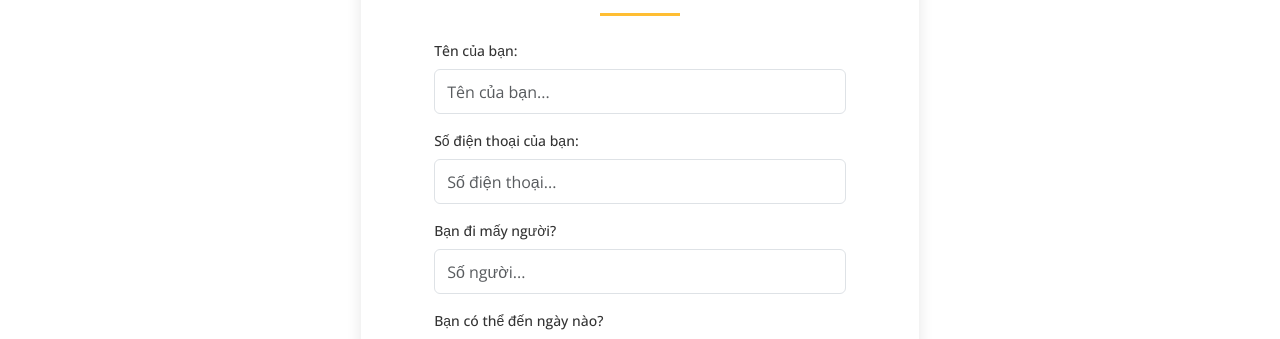
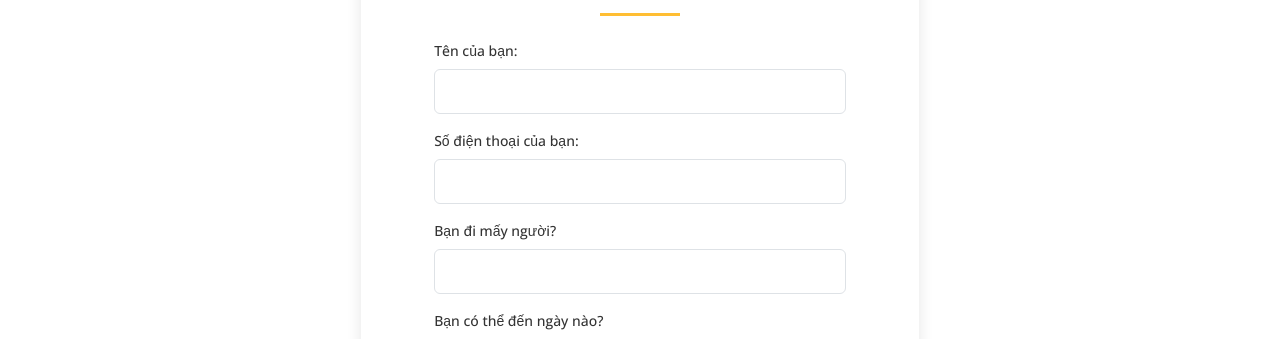
Before and after one commit to Khoa-CNTT/XDHTQLNH1338, a React (Vite) app in the folder fe/: page /book-table/vn in a window 1280 px wide. Shown: the part 183-522 px from the top of the page. Built offline with nearby package versions, Linux system fonts and the light colour scheme; no server answers.

Commit message:
fix table reservation booking form

```diff
--- a/fe/src/web_introduce/pages/BookTable/BookTable.jsx
+++ b/fe/src/web_introduce/pages/BookTable/BookTable.jsx
@@ -3,6 +3,7 @@ import styles from './BookTable.module.scss'
 import { useState, useEffect } from 'react'
 import { toast } from 'react-toastify'
 import axios from 'axios'
+
 const cx = classNames.bind(styles)
 
 const BookTable = () => {
@@ -10,15 +11,15 @@ const BookTable = () => {
     name: '',
     phone_number: '',
     many_person: '',
-    // table: '',
     date: '',
     hour: '00:00'
   })
   const [isLoading, setIsLoading] = useState(false)
   const [minDate, setMinDate] = useState('')
+  const [reservationDetail, setReservationDetail] = useState(null)
+  const [showModal, setShowModal] = useState(false)
 
   useEffect(() => {
-    // Set the minimum date to today's date
     const today = new Date()
     const year = today.getFullYear()
     const month = String(today.getMonth() + 1).padStart(2, '0')
@@ -37,7 +38,6 @@ const BookTable = () => {
 
     const { name, phone_number, many_person, date, hour } = formData
 
-    // Validation checks
     if (!name || !phone_number || !many_person || !date || !hour) {
       toast.error('Vui lòng điền đầy đủ thông tin!')
       setIsLoading(false)
@@ -58,13 +58,6 @@ const BookTable = () => {
       return
     }
 
-    const selectedDate = new Date(date)
-    if (selectedDate < minDate) {
-      toast.error('Ngày đến không được ở quá khứ!')
-      setIsLoading(false)
-      return
-    }
-
     try {
       const response = await axios.post('http://localhost:8000/api/book/tables/reservations/', formData)
       toast.success(response.data.message)
@@ -72,12 +65,19 @@ const BookTable = () => {
         name: '',
         phone_number: '',
         many_person: '',
-        // table: '',
         date: '',
         hour: '00:00'
       })
     } catch (error) {
-      toast.error(error.response.data.message || 'Có lỗi xảy ra, vui lòng thử lại!')
+      const res = error.response
+      if (res?.data?.reservation) {
+        setReservationDetail(res.data.reservation)
+        toast.error('Bạn đã có đặt bàn và đây là chi tiết bàn của bạn!', {
+          onClick: () => setShowModal(true),
+        })
+      } else {
+        toast.error(res?.data?.message || 'Có lỗi xảy ra, vui lòng thử lại!')
+      }
     } finally {
       setIsLoading(false)
     }
@@ -92,83 +92,30 @@ const BookTable = () => {
               <div className={cx('cs-booking-form')}>
                 <h2 className={cx('cs-form-title', 'text-center mb-4')}>Liên hệ đặt bàn</h2>
                 <form className='d-flex flex-column align-items-center' onSubmit={handleSubmit}>
-                  {/* Name Input */}
                   <div className='mb-3 col-md-10 col-12'>
                     <label htmlFor='name' className={cx('cs-form-label')}>Tên của bạn:</label>
-                    <input
-                      type='text'
-                      className={`form-control ${cx('cs-form-input')}`}
-                      id='name'
-                      value={formData.name}
-                      onChange={handleChange}
-                      placeholder='Tên của bạn...'
-                    />
+                    <input type='text' className={`form-control ${cx('cs-form-input')}`} id='name' value={formData.name} onChange={handleChange} />
                   </div>
-                  {/* Phone Input */}
                   <div className='mb-3 col-md-10 col-12'>
                     <label htmlFor='phone_number' className={cx('cs-form-label')}>Số điện thoại của bạn:</label>
-                    <input
-                      type='tel'
-                      className={`form-control ${cx('cs-form-input')}`}
-                      id='phone_number'
-                      value={formData.phone_number}
-                      onChange={handleChange}
-                      placeholder='Số điện thoại...'
-                    />
+                    <input type='tel' className={`form-control ${cx('cs-form-input')}`} id='phone_number' value={formData.phone_number} onChange={handleChange} />
                   </div>
-                  {/* Persons Input */}
                   <div className='mb-3 col-md-10 col-12'>
                     <label htmlFor='many_person' className={cx('cs-form-label')}>Bạn đi mấy người?</label>
-                    <input
-                      type='number'
-                      className={`form-control ${cx('cs-form-input')}`}
-                      id='many_person'
-                      value={formData.many_person}
-                      onChange={handleChange}
-                      placeholder='Số người...'
-                      min='1'
-                    />
+                    <input type='number' min='1' className={`form-control ${cx('cs-form-input')}`} id='many_person' value={formData.many_person} onChange={handleChange} />
                   </div>
-                  {/* Date Input */}
                   <div className='mb-3 col-md-10 col-12'>
                     <label htmlFor='date' className={cx('cs-form-label')}>Bạn có thể đến ngày nào?</label>
-                    <input
-                      type='date'
-                      className={`form-control ${cx('cs-form-input')}`}
-                      id='date'
-                      value={formData.date}
-                      onChange={handleChange}
-                      min={minDate}
-                    />
+                    <input type='date' min={minDate} className={`form-control ${cx('cs-form-input')}`} id='date' value={formData.date} onChange={handleChange} />
                   </div>
-                  {/* Time Input */}
-                  <div className= 'col-md-10 col-12'>
+                  <div className='col-md-10 col-12'>
                     <label htmlFor='hour' className={cx('cs-form-label')}>Thời gian bạn đến?</label>
-                    <input
-                      type='time'
-                      className={`form-control ${cx('cs-form-input')}`}
-                      id='hour'
-                      value={formData.hour}
-                      onChange={handleChange}
-                    />
+                    <input type='time' className={`form-control ${cx('cs-form-input')}`} id='hour' value={formData.hour} onChange={handleChange} />
                   </div>
-                  {/* Submit Button */}
-                  <button
-                    type='submit'
-                    className={`col-md-6 col-8 d-flex justify-content-center mt-3 ${cx('cs-submit-btn')}`}
-                    disabled={isLoading}
-                  >
-                    {isLoading ? (
-                      <div className="spinner-border text-light" role="status">
-                        <span className="visually-hidden">Loading...</span>
-                      </div>
-                    ) : (
-                      'Đặt bàn ngay'
-                    )}
+                  <button type='submit' className={`col-md-6 col-8 d-flex justify-content-center mt-3 ${cx('cs-submit-btn')}`} disabled={isLoading}>
+                    {isLoading ? <div className="spinner-border text-light" role="status"><span className="visually-hidden">Loading...</span></div> : 'Đặt bàn ngay'}
                   </button>
                 </form>
-
-                {/* Footer Note */}
                 <p className={cx('cs-note-text', 'text-center mt-3 mb-0')}>
                   Khách đặt tiệc hội nghị, liên hoan vui lòng gọi trực tiếp: <strong>1900 6750</strong>
                 </p>
@@ -177,6 +124,32 @@ const BookTable = () => {
           </div>
         </div>
       </div>
+
+      {/* ✅ Modal chi tiết đặt bàn */}
+      {showModal && reservationDetail && (
+        <div className="modal fade show d-block" tabIndex="-1" role="dialog" style={{ backgroundColor: 'rgba(0,0,0,0.5)' }}>
+          <div className="modal-dialog modal-dialog-centered" role="document">
+            <div className="modal-content p-3">
+              <div className="modal-header">
+                <h5 className="modal-title">Chi tiết đặt bàn</h5>
+                <button type="button" className="btn-close" onClick={() => setShowModal(false)}></button>
+              </div>
+              <div className="modal-body">
+                <p><strong>Tên:</strong> {reservationDetail.name}</p>
+                <p><strong>SĐT:</strong> {reservationDetail.phone_number}</p>
+                <p><strong>Số người:</strong> {reservationDetail.many_person}</p>
+                <p><strong>Ngày:</strong> {reservationDetail.date}</p>
+                <p><strong>Giờ:</strong> {reservationDetail.hour}</p>
+                <p><strong>Bàn:</strong> {reservationDetail.table || 'Chưa được gán'}</p>
+                <p><strong>Trạng thái:</strong> {reservationDetail.status}</p>
+              </div>
+              <div className="modal-footer">
+                <button className="btn btn-secondary" onClick={() => setShowModal(false)}>Đóng</button>
+              </div>
+            </div>
+          </div>
+        </div>
+      )}
     </div>
   )
 }
```
Also changed, not shown: 1 other file (tests, documents, lock files or other folders).
